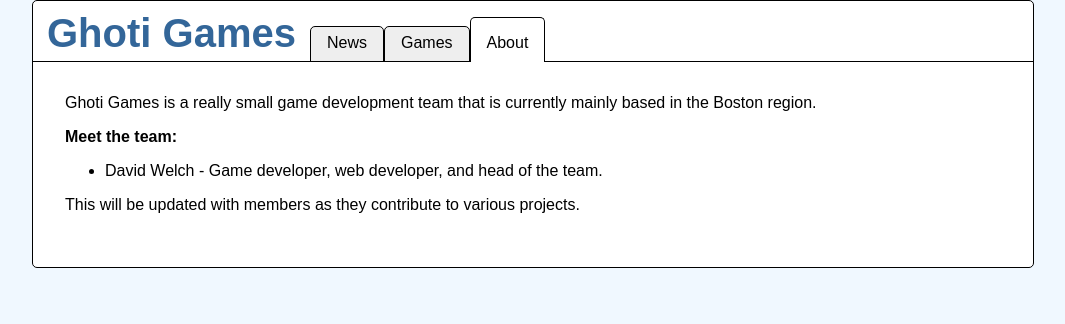
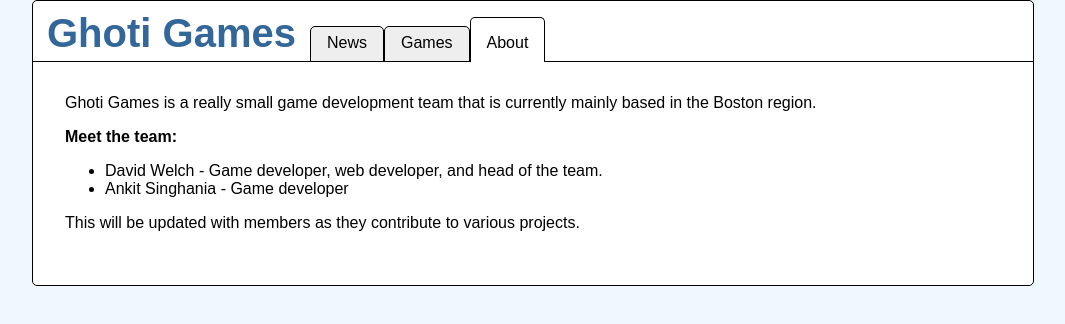
Before and after one commit to techy121592/ghoti-website, an Angular app in the folder front-end/: page /about in a window 1280 px wide. Shown: the top 324 px of the page, without its empty margins (107-1172 px from the left). Built offline with nearby package versions, Linux system fonts and the light colour scheme.

Commit message:
Uncommented Ankit's name since his work is now public.

```diff
--- a/front-end/src/app/templates/about.html
+++ b/front-end/src/app/templates/about.html
@@ -19,7 +19,7 @@
   <ul>
     <li>David Welch - Game developer, web developer, and head of the team.</li>
     <!--<li>Matt Gobbi - Graphic Artist</li>-->
-    <!--<li>Ankit Singhania - Game developer</li>-->
+    <li>Ankit Singhania - Game developer</li>
   </ul>
   <p>This will be updated with members as they contribute to various projects.</p>
 </div>
```
